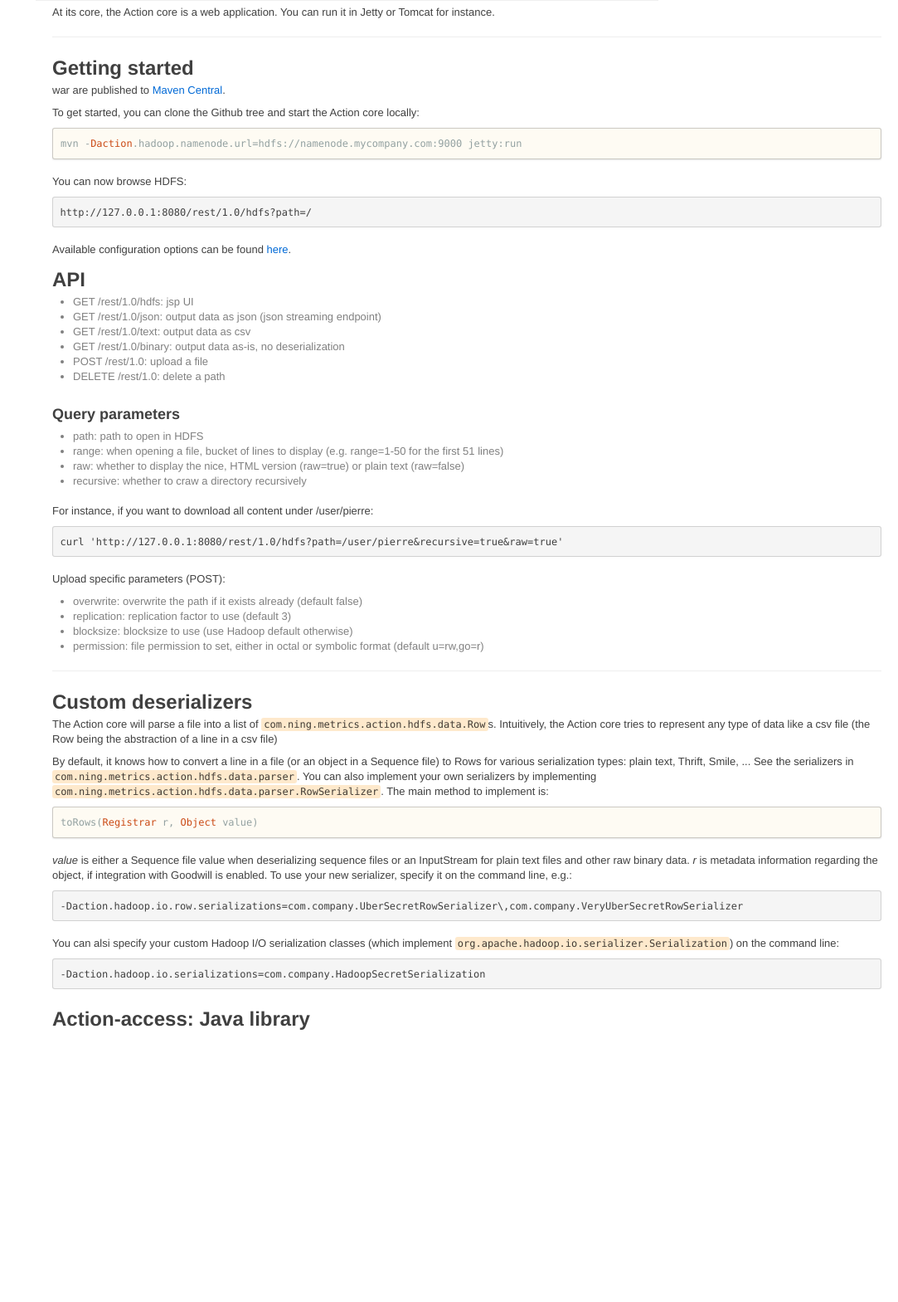
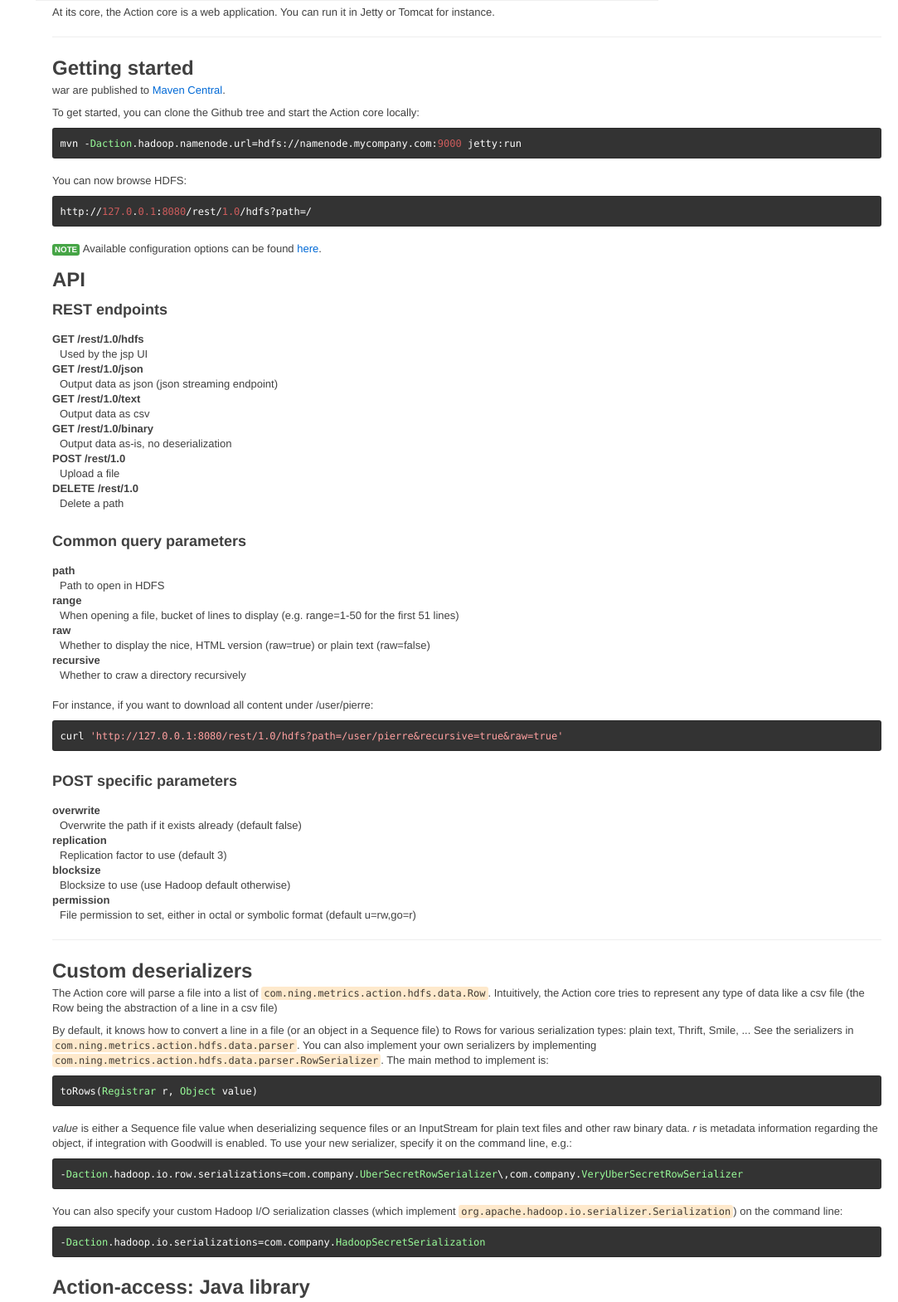
Before and after one commit to pierre/pierre.github.com, a PHP site: page /action-core.html in a window 1280 px wide. Shown: the part 803-2372 px from the top of the page at 83% size, without its empty margins (197-1280 px from the left). Before the commit the page ends 2044 px from the top, so only its background shows below. Run offline with PHP 8.4, Linux system fonts and the light colour scheme.

Commit message:
action-core: various edits
Signed-off-by: Pierre-Alexandre Meyer <pierre@ning.com>

```diff
--- a/action-core.html
+++ b/action-core.html
@@ -13,6 +13,17 @@
     <link rel=stylesheet type="text/css" href="css/bootstrap.min.css">
     <link rel=stylesheet type="text/css" href="css/prettify.css">
     <script src="js/prettify.js"></script>
+
+    <script type="text/javascript">
+      var _gaq = _gaq || [];
+      _gaq.push(['_setAccount', 'UA-19297396-1']);
+      _gaq.push(['_trackPageview']);
+      (function() {
+        var ga = document.createElement('script'); ga.type = 'text/javascript'; ga.async = true;
+        ga.src = ('https:' == document.location.protocol ? 'https://ssl' : 'http://www') + '.google-analytics.com/ga.js';
+        var s = document.getElementsByTagName('script')[0]; s.parentNode.insertBefore(ga, s);
+      })();
+    </script>
 </head>
 
 <body onload="prettyPrint();">
@@ -65,76 +76,78 @@
 
         <h2 id="getting-started">Getting started</h2>
 
-        <p>war are published to <a href="http://search.maven.org/#search%7Cga%7C1%7Cg%3A%22com.ning%22%20AND%20a%3A%22metrics.action%22">Maven Central</a>.</p>
+        <p>war are published to <a href="http://search.maven.org/#search%7Cga%7C1%7Cg%3A%22com.ning%22%20AND%20a%3A%22metrics.action%22" target="_blank">Maven Central</a>.</p>
 
         <p>To get started, you can clone the Github tree and start the Action core locally:</p>
 
-        <pre class="prettyprint lan-bash">mvn -Daction.hadoop.namenode.url=hdfs://namenode.mycompany.com:9000 jetty:run</pre>
+        <pre class="prettyprint lang-sh">mvn -Daction.hadoop.namenode.url=hdfs://namenode.mycompany.com:9000 jetty:run</pre>
 
         <p>You can now browse HDFS:</p>
 
-        <pre>http://127.0.0.1:8080/rest/1.0/hdfs?path=/</pre>
+        <pre class="prettyprint lang-sh">http://127.0.0.1:8080/rest/1.0/hdfs?path=/</pre>
 
-        <p>Available configuration options can be found <a href="https://github.com/pierre/action-core/blob/master/src/main/java/com/ning/metrics/action/binder/config/ActionCoreConfig.java">here</a>.</p>
+        <p><span class="label success">Note</span>&nbsp;Available configuration options can be found <a href="https://github.com/pierre/action-core/blob/master/src/main/java/com/ning/metrics/action/binder/config/ActionCoreConfig.java" target="_blank">here</a>.</p>
 
         <h2 id="api">API</h2>
 
-        <ul>
-            <li>GET /rest/1.0/hdfs: jsp UI</li>
-            <li>GET /rest/1.0/json: output data as json (json streaming endpoint)</li>
-            <li>GET /rest/1.0/text: output data as csv</li>
-            <li>GET /rest/1.0/binary: output data as-is, no deserialization</li>
-            <li>POST /rest/1.0: upload a file</li>
-            <li>DELETE /rest/1.0: delete a path</li>
-        </ul>
+        <h3>REST endpoints</h3>
 
-        <h3>Query parameters</h3>
+        <p><dl>
+            <dt>GET /rest/1.0/hdfs</dt><dd>Used by the jsp UI</dd>
+            <dt>GET /rest/1.0/json</dt><dd>Output data as json (json streaming endpoint)</dd>
+            <dt>GET /rest/1.0/text</dt><dd>Output data as csv</dd>
+            <dt>GET /rest/1.0/binary</dt><dd>Output data as-is, no deserialization</dd>
+            <dt>POST /rest/1.0</dt><dd>Upload a file</dd>
+            <dt>DELETE /rest/1.0</dt><dd>Delete a path</dd>
+        </dl></p>
 
-        <ul>
-            <li>path: path to open in HDFS</li>
-            <li>range: when opening a file, bucket of lines to display (e.g. range=1-50 for the first 51 lines)</li>
-            <li>raw: whether to display the nice, HTML version (raw=true) or plain text (raw=false)</li>
-            <li>recursive: whether to craw a directory recursively</li>
-        </ul>
+        <h3>Common query parameters</h3>
+
+        <p><dl>
+            <dt>path</dt><dd>Path to open in HDFS</dd>
+            <dt>range</dt><dd>When opening a file, bucket of lines to display (e.g. range=1-50 for the first 51 lines)</dd>
+            <dt>raw</dt><dd>Whether to display the nice, HTML version (raw=true) or plain text (raw=false)</dd>
+            <dt>recursive</dt><dd>Whether to craw a directory recursively</dd>
+        </dl></p>
 
         <p>For instance, if you want to download all content under /user/pierre:</p>
 
-        <pre>curl 'http://127.0.0.1:8080/rest/1.0/hdfs?path=/user/pierre&recursive=true&raw=true'</pre>
+        <pre class="prettyprint lang-sh">curl 'http://127.0.0.1:8080/rest/1.0/hdfs?path=/user/pierre&recursive=true&raw=true'</pre>
 
-        <p>Upload specific parameters (POST):</p>
+        <h3>POST specific parameters</h3>
 
-        <ul>
-            <li>overwrite: overwrite the path if it exists already (default false)</li>
-            <li>replication: replication factor to use (default 3)</li>
-            <li>blocksize: blocksize to use (use Hadoop default otherwise)</li>
-            <li>permission: file permission to set, either in octal or symbolic format (default u=rw,go=r)</li>
-        </ul>
+        <p><dl>
+            <dt>overwrite</dt><dd>Overwrite the path if it exists already (default false)</dd>
+            <dt>replication</dt><dd>Replication factor to use (default 3)</dd>
+            <dt>blocksize</dt><dd>Blocksize to use (use Hadoop default otherwise)</dd>
+            <dt>permission</dt><dd>File permission to set, either in octal or symbolic format (default u=rw,go=r)</dd>
+        </dl></p>
 
         <hr>
 
         <h2 id="serialization">Custom deserializers</h2>
 
         <p>
-            The Action core will parse a file into a list of <code>com.ning.metrics.action.hdfs.data.Row</code>s. Intuitively, the Action core tries to represent any type of data like a csv file (the Row being the abstraction of a line in a csv file)
+            The Action core will parse a file into a list of <code>com.ning.metrics.action.hdfs.data.Row</code>. Intuitively, the Action core tries to represent any type of data like a csv file (the Row being the abstraction of a line in a csv file)
         </p>
 
         <p>
             By default, it knows how to convert a line in a file (or an object in a Sequence file) to Rows for various serialization types: plain text, Thrift, Smile, ... See the serializers in  <code>com.ning.metrics.action.hdfs.data.parser</code>. You can also implement your own serializers by implementing <code>com.ning.metrics.action.hdfs.data.parser.RowSerializer</code>. The main method to implement is:
         </p>
 
-        <pre class="prettyprint lan-java">toRows(Registrar r, Object value)</pre>
+        <pre class="prettyprint lang-java">toRows(Registrar r, Object value)</pre>
 
         <p>
             <em>value</em> is either a Sequence file value when deserializing sequence files or an InputStream for plain text files and other raw binary data. <em>r</em> is metadata information regarding the object, if integration with Goodwill is enabled. To use your new serializer, specify it on the command line, e.g.:
         </p>
 
-        <pre>-Daction.hadoop.io.row.serializations=com.company.UberSecretRowSerializer\,com.company.VeryUberSecretRowSerializer</pre>
+        <pre class="prettyprint lang-sh">-Daction.hadoop.io.row.serializations=com.company.UberSecretRowSerializer\,com.company.VeryUberSecretRowSerializer</pre>
 
         <p>
-            You can alsi specify your custom Hadoop I/O serialization classes (which implement <code>org.apache.hadoop.io.serializer.Serialization<T></code>) on the command line:
+            You can also specify your custom Hadoop I/O serialization classes (which implement <code>org.apache.hadoop.io.serializer.Serialization<T></code>) on the command line:
         </p>
 
-        <pre>-Daction.hadoop.io.serializations=com.company.HadoopSecretSerialization</pre>
+        <pre class="prettyprint lang-sh">-Daction.hadoop.io.serializations=com.company.HadoopSecretSerialization</pre>
 
         <h2 id="action-access">Action-access: Java library</h2>
 
--- a/css/prettify.css
+++ b/css/prettify.css
@@ -1,105 +1,34 @@
-.com { color: #93a1a1; }
-.lit { color: #195f91; }
-.pun, .opn, .clo { color: #93a1a1; }
-.fun { color: #dc322f; }
-.str, .atv { color: #268bd2; }
-.kwd, .tag { color: #195f91; }
-.typ, .atn, .dec, .var { color: #CB4B16; }
-.pln { color: #93a1a1; }
-.prettyprint {
-  overflow: scroll;
-  background-color: #fefbf3;
-  padding: 9px;
-  border: 1px solid rgba(0,0,0,.2);
-  -webkit-box-shadow: 0 1px 2px rgba(0,0,0,.1);
-     -moz-box-shadow: 0 1px 2px rgba(0,0,0,.1);
-          box-shadow: 0 1px 2px rgba(0,0,0,.1);
-}
-
-.uglyprint {
-    overflow: scroll;
-    background-color: #fefbf3;
-    padding: 9px;
-    border: 1px solid rgba(0, 0, 0, .2);
-    -webkit-box-shadow: 0 1px 2px rgba(0, 0, 0, .1);
-    -moz-box-shadow: 0 1px 2px rgba(0, 0, 0, .1);
-    box-shadow: 0 1px 2px rgba(0, 0, 0, .1);
-}
+/* desert scheme ported from vim to google prettify */
+pre { display: block; background-color: #333 }
+pre .nocode { background-color: none; color: #000 }
+pre .str { color: #ffa0a0 } /* string  - pink */
+pre .kwd { color: #f0e68c; font-weight: bold }
+pre .com { color: #87ceeb } /* comment - skyblue */
+pre .typ { color: #98fb98 } /* type    - lightgreen */
+pre .lit { color: #cd5c5c } /* literal - darkred */
+pre .pun { color: #fff }    /* punctuation */
+pre .pln { color: #fff }    /* plaintext */
+pre .tag { color: #f0e68c; font-weight: bold } /* html/xml tag    - lightyellow */
+pre .atn { color: #bdb76b; font-weight: bold } /* attribute name  - khaki */
+pre .atv { color: #ffa0a0 } /* attribute value - pink */
+pre .dec { color: #98fb98 } /* decimal         - lightgreen */
 
 /* Specify class=linenums on a pre to get line numbering */
-ol.linenums {
-  margin: 0 0 0 40px;
+ol.linenums { margin-top: 0; margin-bottom: 0; color: #AEAEAE } /* IE indents via margin-left */
+li.L0,li.L1,li.L2,li.L3,li.L5,li.L6,li.L7,li.L8 { list-style-type: none }
+/* Alternate shading for lines */
+li.L1,li.L3,li.L5,li.L7,li.L9 { }
+
+@media print {
+  pre { background-color: none }
+  pre .str, code .str { color: #060 }
+  pre .kwd, code .kwd { color: #006; font-weight: bold }
+  pre .com, code .com { color: #600; font-style: italic }
+  pre .typ, code .typ { color: #404; font-weight: bold }
+  pre .lit, code .lit { color: #044 }
+  pre .pun, code .pun { color: #440 }
+  pre .pln, code .pln { color: #000 }
+  pre .tag, code .tag { color: #006; font-weight: bold }
+  pre .atn, code .atn { color: #404 }
+  pre .atv, code .atv { color: #060 }
 }
-/* IE indents via margin-left */
-ol.linenums li {
-  padding: 0 5px;
-  color: rgba(0,0,0,.15);
-  line-height: 20px;
-  -webkit-border-radius: 2px;
-     -moz-border-radius: 2px;
-          border-radius: 2px;
-}
-/* Alternate shading for lines */
-li.L1, li.L3, li.L5, li.L7, li.L9 {  }
-
-/*
-$base03:    #002b36;
-$base02:    #073642;
-$base01:    #586e75;
-$base00:    #657b83;
-$base0:     #839496;
-$base1:     #93a1a1;
-$base2:     #eee8d5;
-$base3:     #fdf6e3;
-$yellow:    #b58900;
-$orange:    #cb4b16;
-$red:       #dc322f;
-$magenta:   #d33682;
-$violet:    #6c71c4;
-$blue:      #268bd2;
-$cyan:      #2aa198;
-$green:     #859900;
-*/
-
-
-/*
-#1d1f21 Background
-#282a2e Current Line
-#373b41 Selection
-#c5c8c6 Foreground
-#969896 Comment
-#cc6666 Red
-#de935f Orange
-#f0c674 Yellow
-#b5bd68 Green
-#8abeb7 Aqua
-#81a2be Blue
-#b294bb Purple
-*/
-
-
-/* DARK THEME */
-/* ---------- */
-
-.prettyprint-dark {
-  background-color: #1d1f21;
-  border: 0;
-  padding: 10px;
-}
-.prettyprint-dark .linenums li {
-  color: #444;
-}
-.prettyprint-dark .linenums li:hover {
-  background-color: #282a2e;
-}
-/* tags in html */
-.prettyprint-dark .kwd,
-.prettyprint-dark .tag { color: #cc6666; }
-/* html attr */
-.prettyprint-dark .typ,
-.prettyprint-dark .atn,
-.prettyprint-dark .dec,
-.prettyprint-dark .var { color: #de935f; }
-/* html attr values */
-.prettyprint-dark .str,
-.prettyprint-dark .atv { color: #b5bd68; }
```
Also changed, not shown: collector.html (+11 -0 lines).
